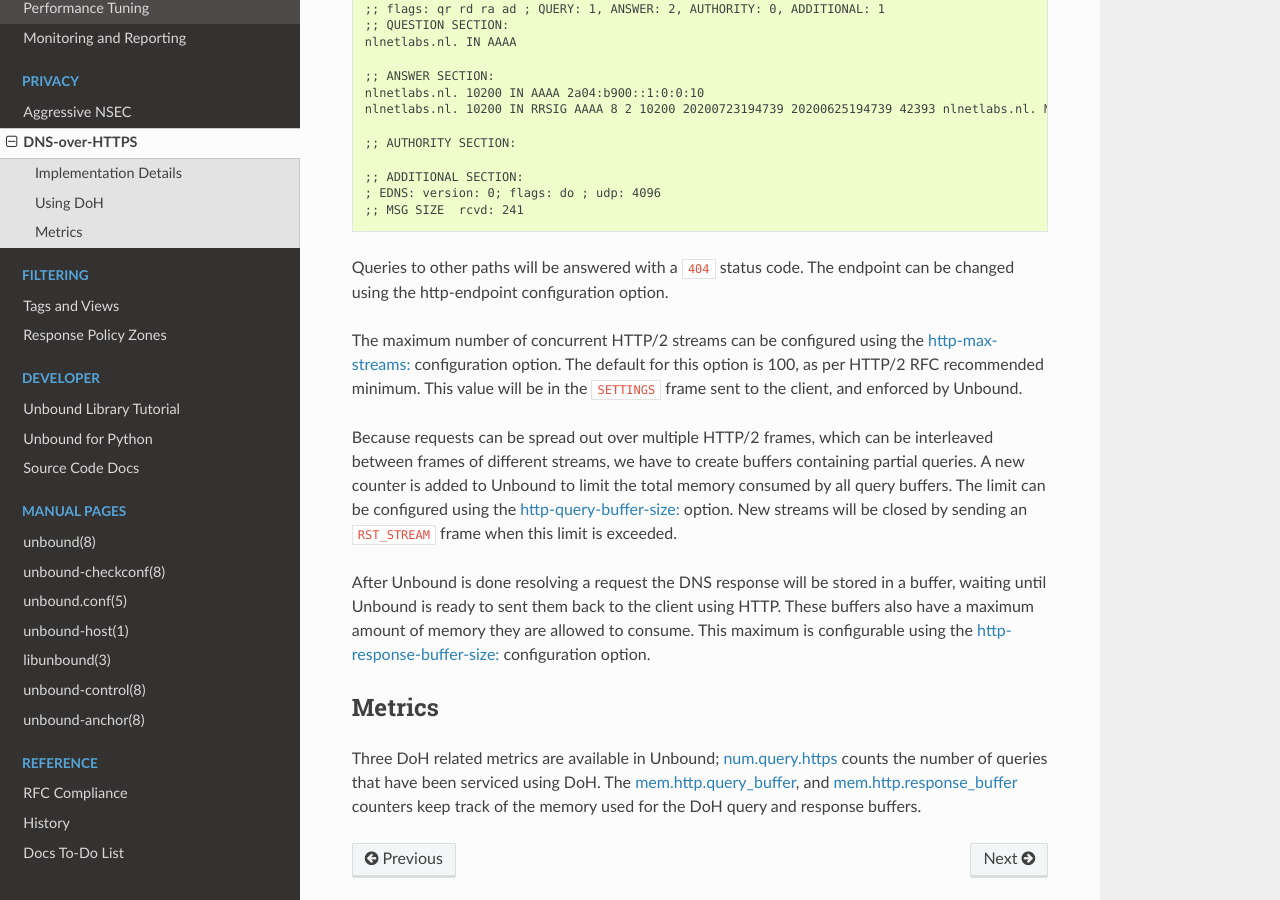
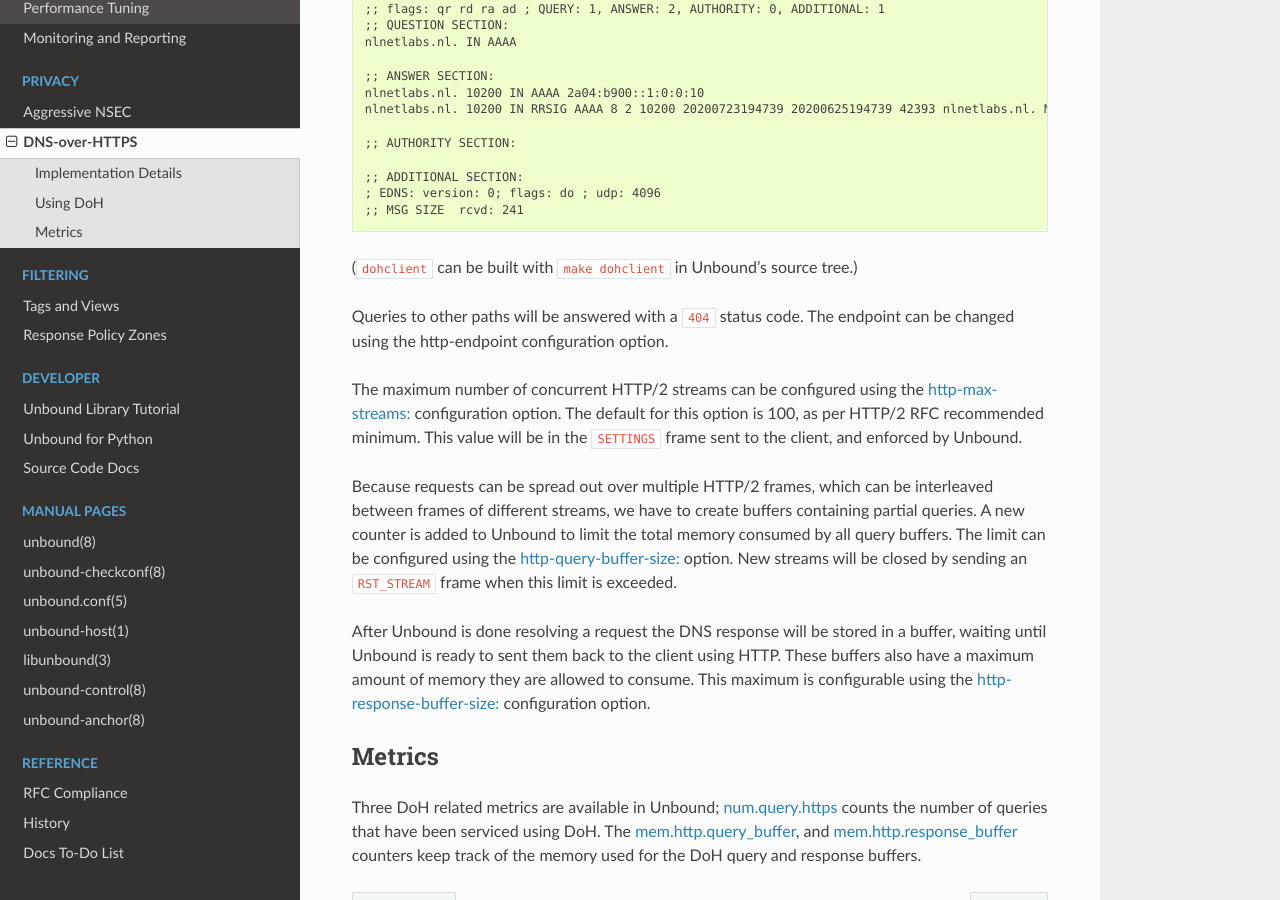
Before and after one commit to NLnetLabs/unbound-manual, a Sphinx documentation site: the page built from source/topics/privacy/dns-over-https.rst, in a window 1280 px wide and 900 px high, scrolled down 2604 px. Built offline with Sphinx 7.4.7 and the Read the Docs theme 2.0.0, drawn with Linux system fonts in a browser that asks for light colours.

Commit message:
Mention how to build dohclient?
I'm not sure whether this belongs here, but there's otherwise no mention I can find of `dohclient`.

```diff
--- a/source/topics/privacy/dns-over-https.rst
+++ b/source/topics/privacy/dns-over-https.rst
@@ -147,6 +147,8 @@
     ; EDNS: version: 0; flags: do ; udp: 4096
     ;; MSG SIZE  rcvd: 241
 
+(``dohclient`` can be built with ``make dohclient`` in Unbound's source tree.)
+
 Queries to other paths will be answered with a ``404`` status code. The
 endpoint can be changed using the http-endpoint configuration option.
 
```
